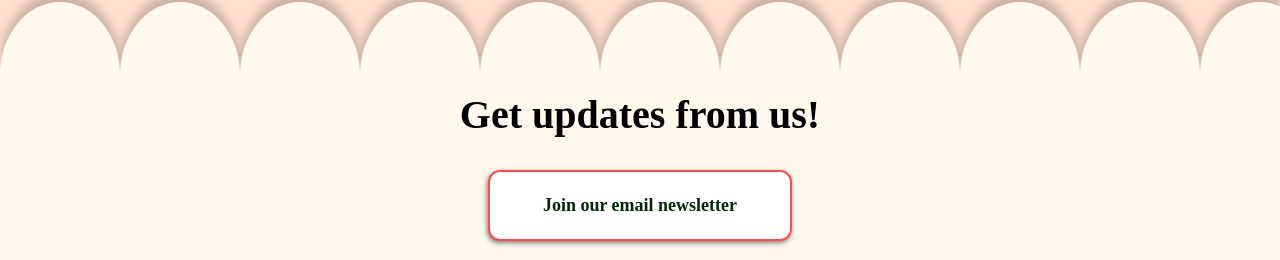
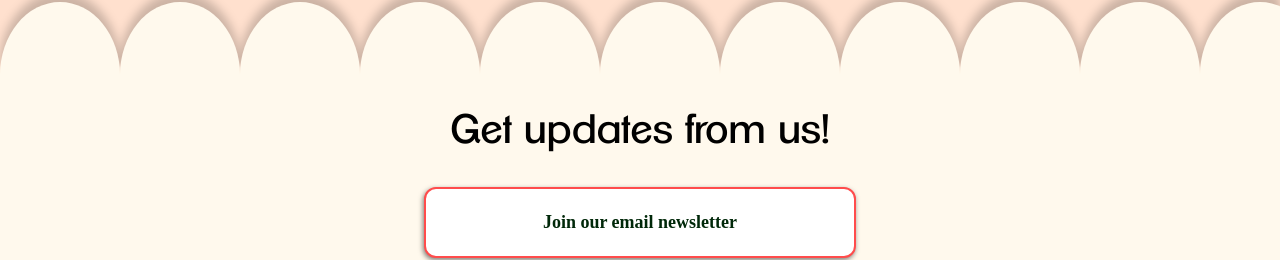
Before and after one commit to michellewong793/queer-art-fair-v2, a Next.js app: page / in a window 1280 px wide. Shown: the part 2550-2810 px from the top of the page. Built offline with nearby package versions, Linux system fonts and the light colour scheme; a web font is replaced by a local one.

Commit message:
Adjusts footer font sizes/weights and button widths

```diff
--- a/components/Footer.js
+++ b/components/Footer.js
@@ -16,7 +16,7 @@ const Footer = (props) => {
                         hoverBackgroundColor="#002809"
                         hoverTextColor="white"
                         url='https://subscribepage.io/queerartfaire'
-                        width='304px'
+                        width='432px'
                     />
                 </div>
                 <div className={Styles.buttonContainer}>
@@ -27,7 +27,7 @@ const Footer = (props) => {
                         hoverBackgroundColor="#002809"
                         hoverTextColor="white"
                         url='https://www.instagram.com/queerartfairsf/'
-                        width='304px'
+                        width='432px'
                         />
                 </div>
 
--- a/components/Footer.module.css
+++ b/components/Footer.module.css
@@ -16,6 +16,8 @@
 .centerText {
     text-align: center;
     padding-bottom: 8px;
+    padding-top: 16px;
+    font-weight: 400;
 }
 
 .buttonContainer {
```
